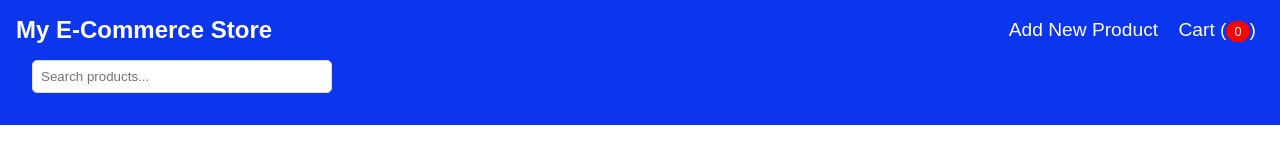
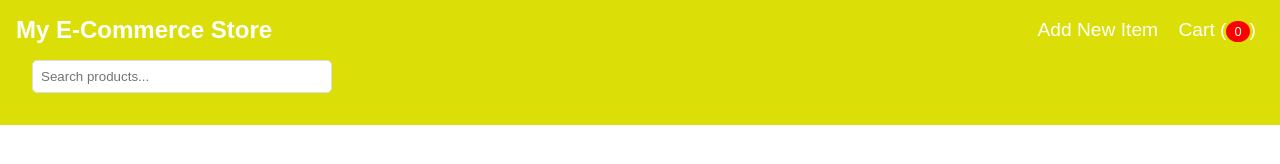
Before and after one commit to justinarsey01/minimart, a plain HTML site: page index.html in a window 1280 px wide. Drawn offline with Linux system fonts and the light colour scheme.

Commit message:
third update

```diff
--- a/css/style.css
+++ b/css/style.css
@@ -6,7 +6,7 @@
         }
 
         header {
-            background-color: #0c36ee;
+            background-color: #dbdf07;
             color: white;
             padding: 1rem;
             display: flex;
--- a/index.html
+++ b/index.html
@@ -10,7 +10,7 @@
     <header>
         <h1>My E-Commerce Store</h1>
         <div>
-            <span id="add-product-btn">Add New Product</span>
+            <span id="add-product-btn">Add New Item</span>
             <span id="cart-icon">Cart (<span id="cart-count">0</span>)</span>
         </div>
         <div class="search-container">
```
